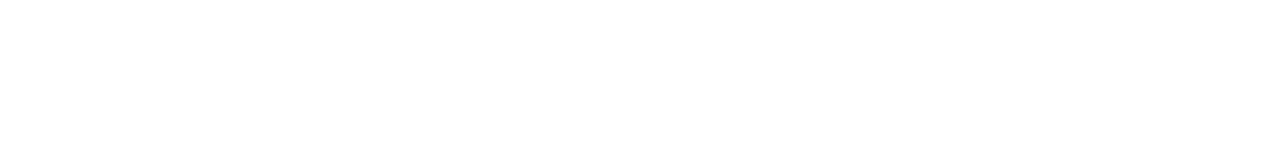
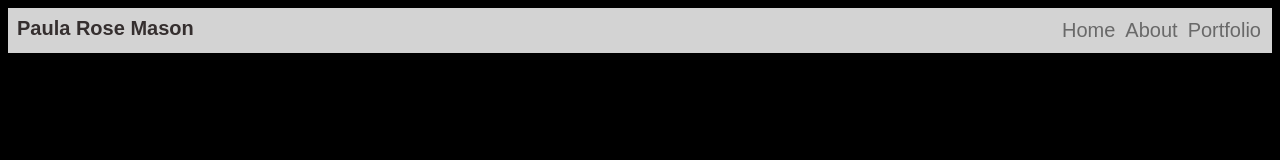
Before and after one commit to paaul-a/personal-site-1, a plain HTML site: page personal_site/index.html in a window 1280 px wide. Drawn offline with Linux system fonts and the light colour scheme.

Commit message:
updated index file with nav bar for home, about and portfolio page as well as rough draft styling in css file

```diff
--- a/personal_site/index.html
+++ b/personal_site/index.html
@@ -7,7 +7,19 @@
   <link rel="stylesheet" href="style.css" />
 
 </head>
+<div class="topnav">
+  <nav>
+    <a href="#portfolio">Portfolio</a>
+    <a href="#about">About</a>
+    <a class="active" href="#home">Home</a>
+    <header>Paula Rose Mason</header>
+  </nav>
+</div>
+
 <body>
+  <div>
+
+  </div>
 
 </body>
 </html>
--- a/personal_site/style.css
+++ b/personal_site/style.css
@@ -0,0 +1,36 @@
+body {
+  background-color: black;
+}
+
+.topnav {
+  background-color: lightgrey;
+  overflow: hidden;
+  padding: 6px;
+}
+
+.topnav a {
+  float: right;
+  margin: 5px;
+  color:dimgrey;
+  text-align: center;
+  text-decoration: none;
+  font-size: 20px;
+  font-family: Arial, Helvetica, sans-serif;
+
+}
+
+.topnav a:hover {
+  background-color: lightgrey;
+  color:beige;
+}
+
+.topnav header {
+  color: rgb(53, 47, 47);
+  margin: 3px;
+  float: left;
+  text-align:center;
+  font-size: 20px;
+  font-family: Arial, Helvetica, sans-serif;
+  font-weight: bold;
+
+}
```
Also changed, not shown: 2 other files.
